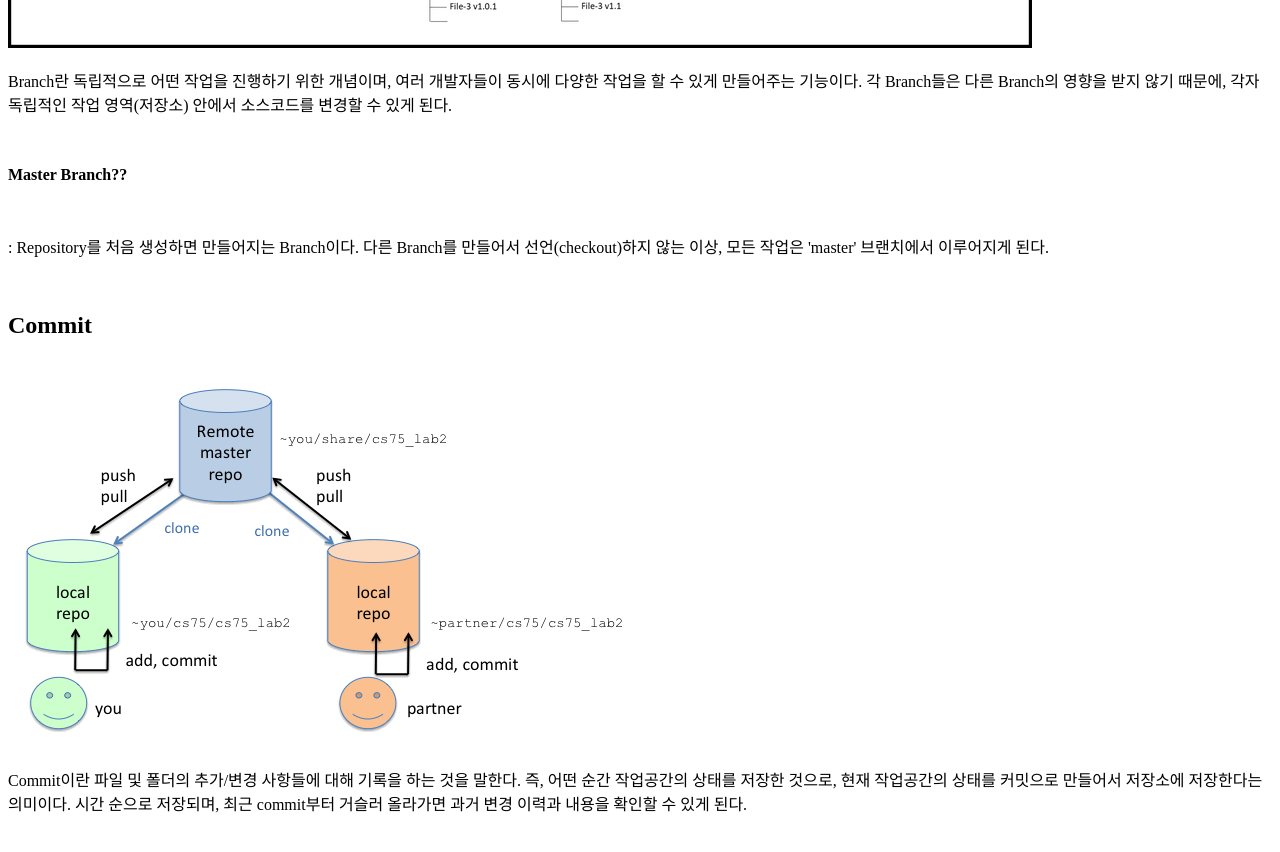
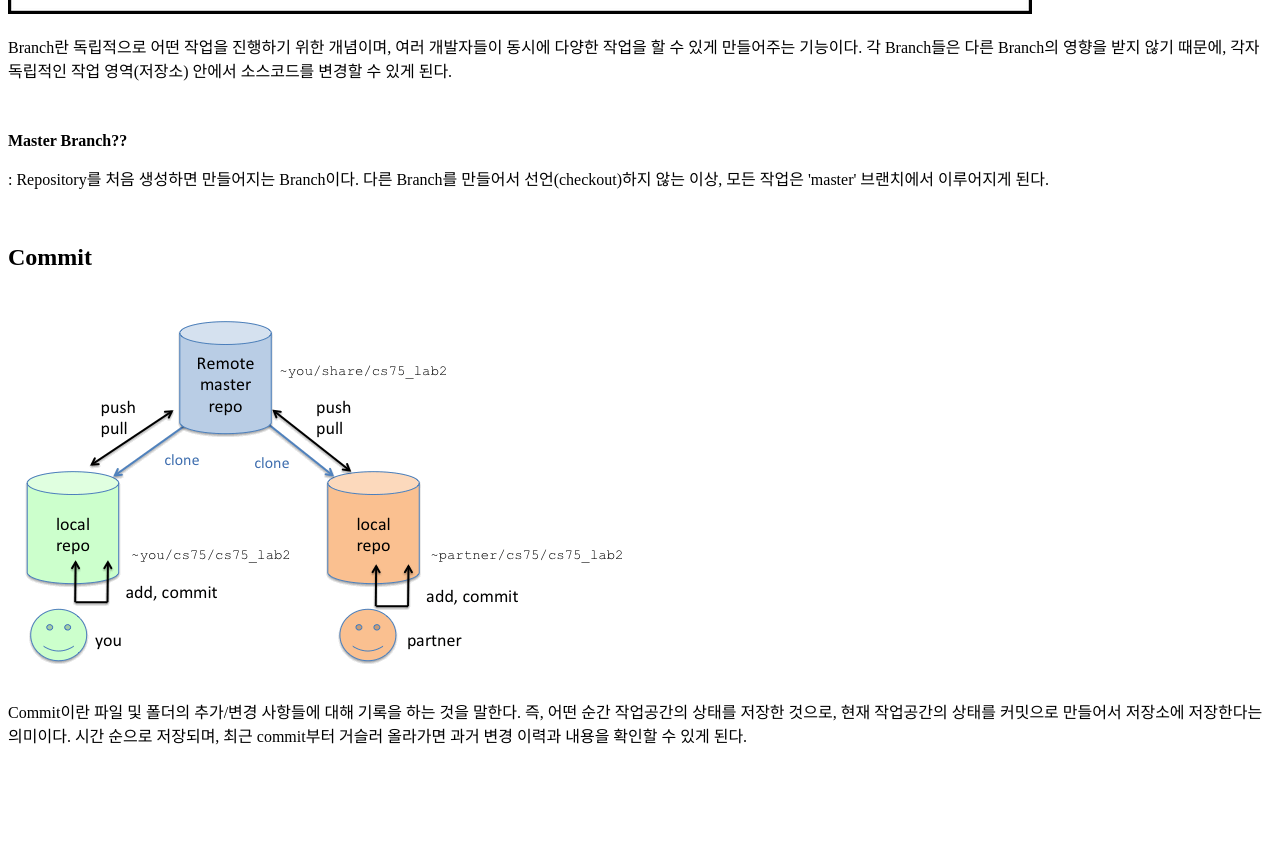
Before and after one commit to dyyoonsing/Data-task, a plain HTML site: page index.html in a window 1280 px wide. Shown: the part 1640-2492 px from the top of the page. After the commit the page ends 2429 px from the top, so only its background shows below. Drawn offline with Linux system fonts and the light colour scheme.

Commit message:
Update index.html

```diff
--- a/index.html
+++ b/index.html
@@ -20,14 +20,14 @@
   파일을 변경 사항 별로 구분해 저장할 수 있는 장점이 존재한다.</p><br>
   <p style="font-weight:bold;"> 원격저장소와 로컬저장소 </p><br>
   <p style="font-weight:bold;"> 원격저장소?</p>
-  <p> : 파일이 원격 저장소 전용 서버에서 관리되며 여러 사람이 함께 공유하기 위한 저장소</p><br>
+  <p> : 파일이 원격 저장소 전용 서버에서 관리되며 여러 사람이 함께 공유하기 위한 저장소</p>
   <p style="font-weight:bold;"> 로컬저장소?</p>
   <p> : 내 PC에 파일이 저장되는 개인 전용 저장소</p><br>
   <h2>Branch</h2><br>
   <img src = "branch.png" /><br>
   <p>Branch란 독립적으로 어떤 작업을 진행하기 위한 개념이며, 여러 개발자들이 동시에 다양한 작업을 할 수 있게 만들어주는 기능이다.
     각 Branch들은 다른 Branch의 영향을 받지 않기 때문에, 각자 독립적인 작업 영역(저장소) 안에서 소스코드를 변경할 수 있게 된다.</p><br>
-  <p style="font-weight:bold;"> Master Branch??</p><br>
+  <p style="font-weight:bold;"> Master Branch??</p>
   <p>: Repository를 처음 생성하면 만들어지는 Branch이다.
     다른 Branch를 만들어서 선언(checkout)하지 않는 이상, 모든 작업은 'master' 브랜치에서 이루어지게 된다.</p><br>
   <h2>Commit</h2><br>
```
